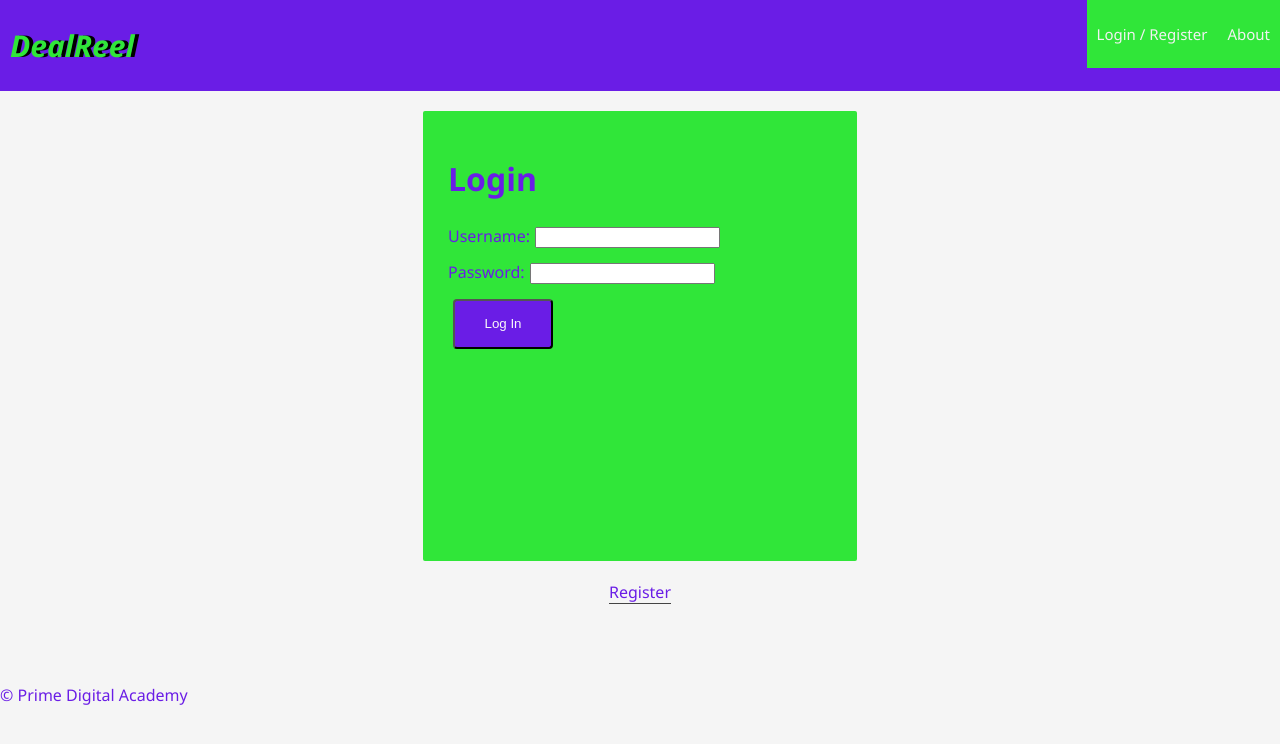
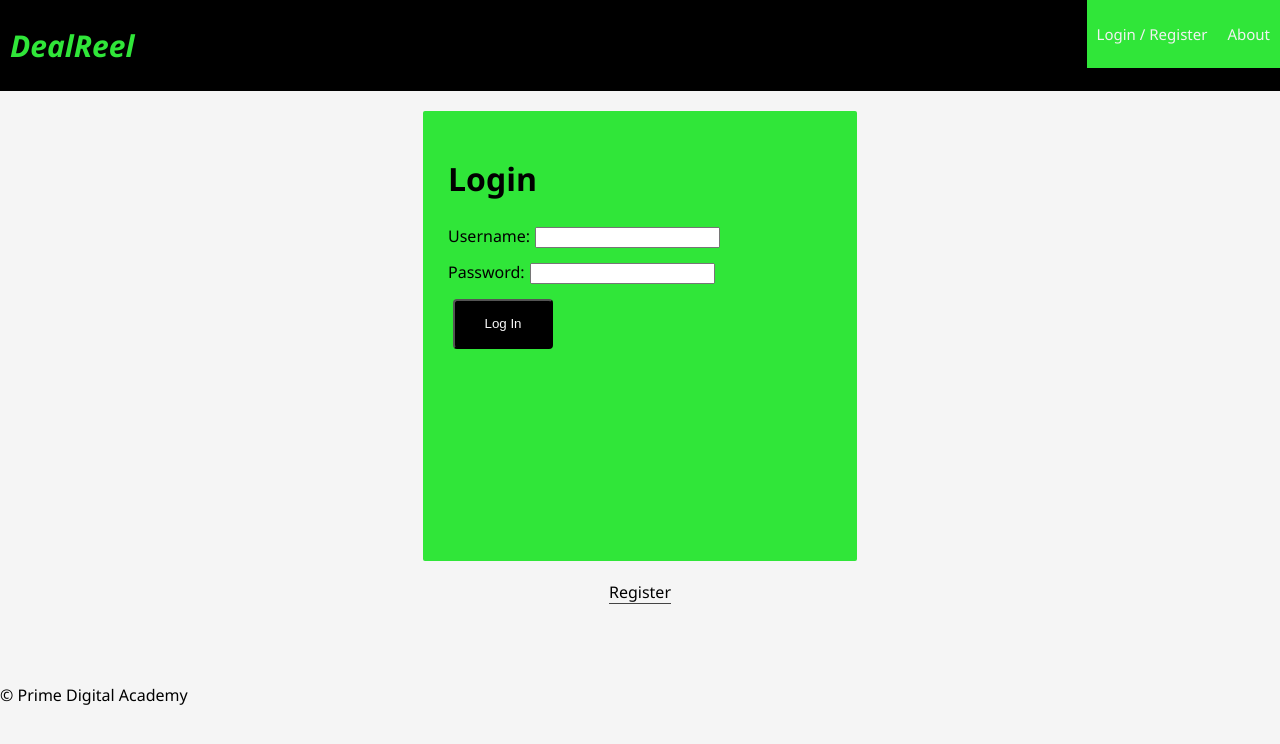
Before and after one commit to beckerluke/dealreel-prime-solo-project, a React app: page /#/info in a window 1280 px wide. Built offline with nearby package versions, Linux system fonts and the light colour scheme; some packages are replaced by stand-ins of ours.

Commit message:
adjusted styling

```diff
--- a/src/components/App/App.css
+++ b/src/components/App/App.css
@@ -2,7 +2,8 @@ body {
     font-family: 'Segoe UI', Tahoma, Geneva, Verdana, sans-serif;
     margin: 0px;
     background-color: whitesmoke;
-    color: rgb(106, 29, 230);
+    /* color: rgb(106, 29, 230); */
+    color: black;
 }
 
 .alert {
@@ -12,7 +13,7 @@ body {
 
 form {
     background-color: #30e639;
-    color: rgb(106, 29, 230);
+    color: black;
     width: 30%;
     height: 400px;
     margin: 20px auto;
@@ -26,7 +27,7 @@ input {
 }
 
 .log-in, .log-out, .register {
-  background-color: rgb(106, 29, 230);
+  background-color: black;
   border-radius: 4px;
   color: #f8f8f8;
   min-height: 50px;
@@ -36,7 +37,7 @@ input {
 }
 
 .log-in:hover, .log-out:hover, .register:hover {
-  background-color: #008183;
+  background-color: #23c22b;
 }
 
 /* This line makes the "Register" and "Login" buttons look like links */
--- a/src/components/Nav/Nav.css
+++ b/src/components/Nav/Nav.css
@@ -10,7 +10,8 @@
 
 .nav {
   overflow: hidden;
-  background-color: rgb(106, 29, 230);
+  /* background-color: rgb(106, 29, 230); */
+  background-color: black;
 }
 
 .nav-link {
@@ -30,7 +31,7 @@
 }
 
 .nav-link:hover {
-  background-color: rgb(106, 29, 230);
+  background-color: black;
 }
 
 .nav-right {
```
